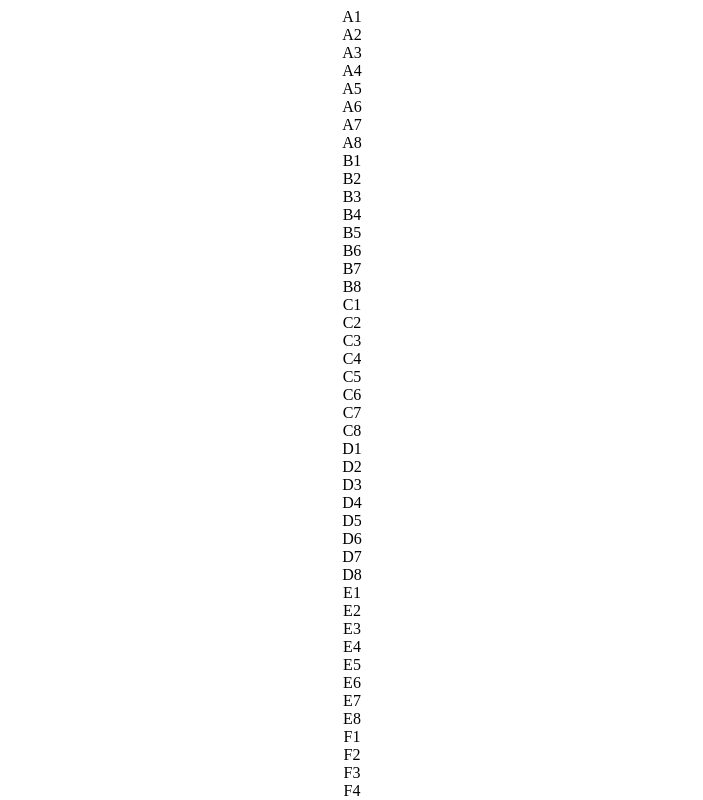
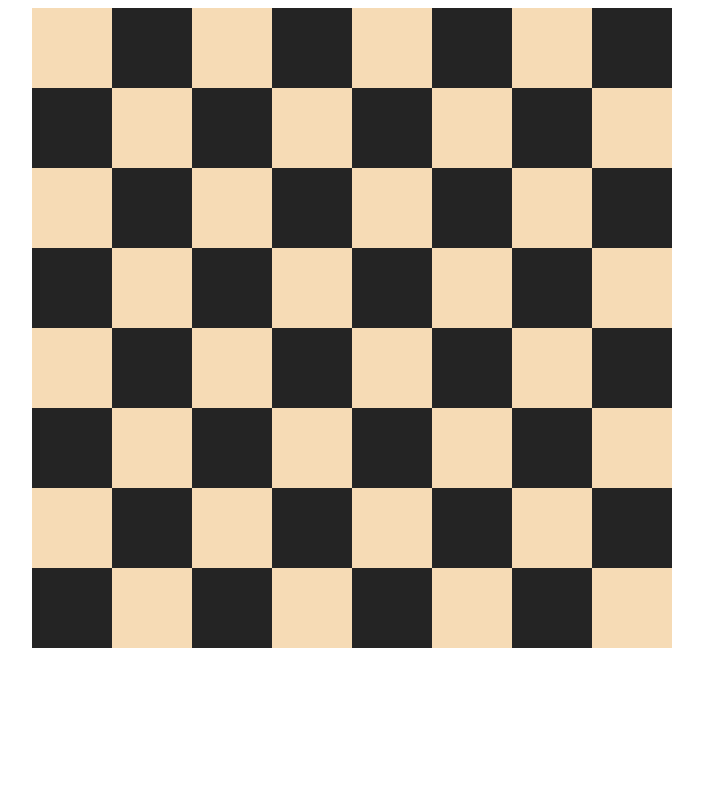
Before and after one commit to dmitrykhalimov/chess, a React (Create React App) app: page / in a window 1280 px wide. Shown: the top 800 px of the page, without its empty margins (288-991 px from the left). Built offline with nearby package versions, Linux system fonts and the light colour scheme.

Commit message:
Рисует шахматную доску

```diff
--- a/src/App.css
+++ b/src/App.css
@@ -36,3 +36,25 @@
     transform: rotate(360deg);
   }
 }
+
+.board {
+  max-width: 640px;
+  margin: 0 auto;
+}
+
+.row {
+  display: flex;
+}
+
+.cell {
+  width: 80px;
+  height: 80px;
+}
+
+.cell--white {
+  background-color: #f6dbb5;
+}
+
+.cell--black {
+  background-color: #242424;
+}
--- a/src/components/Board.jsx
+++ b/src/components/Board.jsx
@@ -8,7 +8,8 @@
   'D',
   'E',
   'F',
-  'G'
+  'G',
+  'H'
 ]
 
 class Board extends Component {
--- a/src/components/Cell.jsx
+++ b/src/components/Cell.jsx
@@ -12,7 +12,6 @@
   render() {
     return (
       <div className={`cell ${cellColor(this.fullName) ? 'cell--white' : 'cell--black'}`}>
-        {`${this.rowName}${this.cellName}`}
       </div>
     );
   }
```
